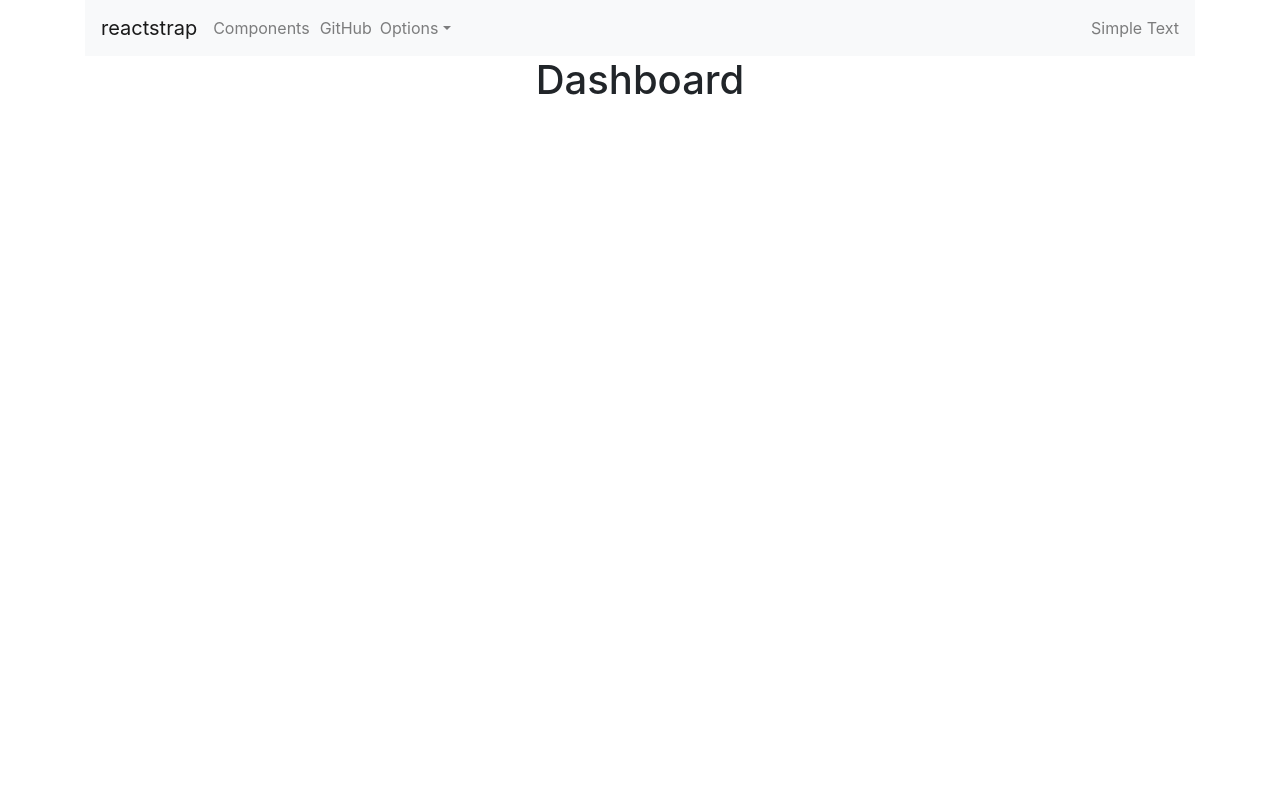
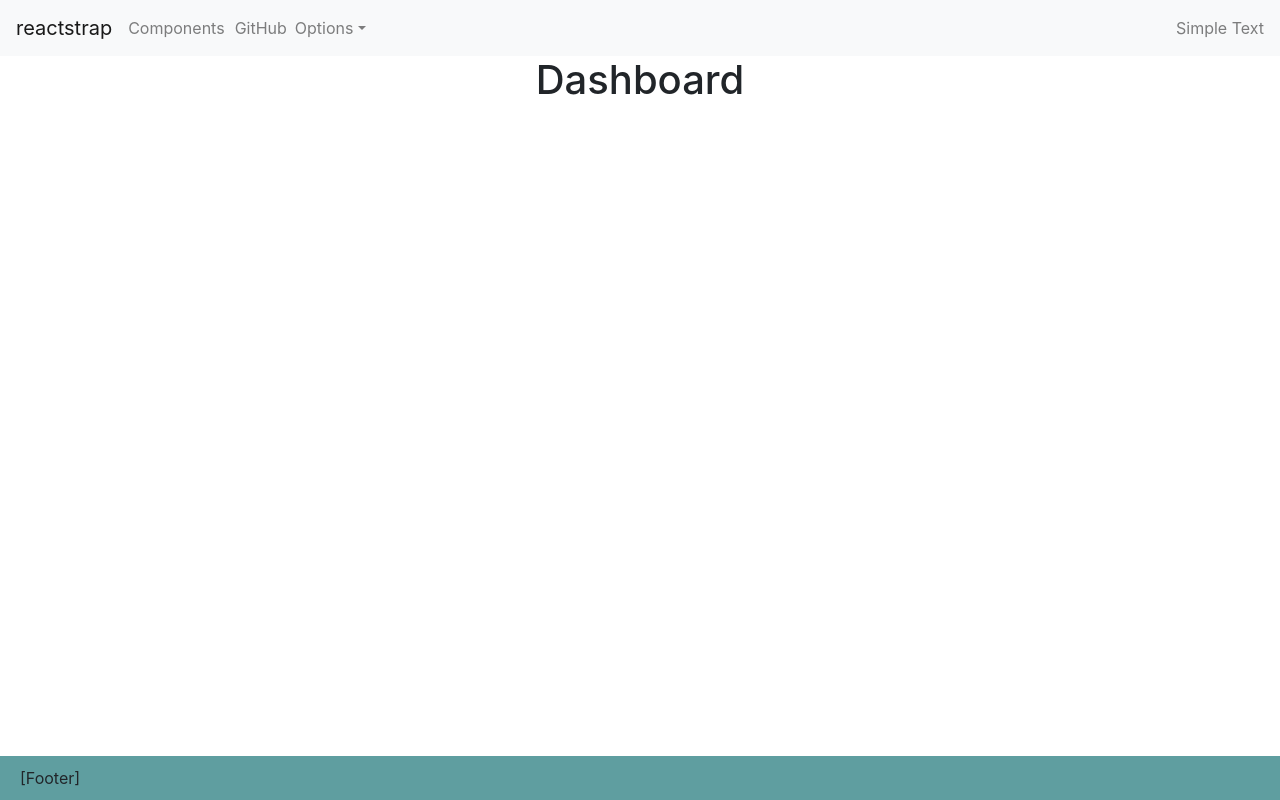
Before and after one commit to otaviohenrique1/app-loja-game-reactjs, a React (Create React App) app: page /dashboard in a window 1280 px wide. Built offline with nearby package versions, Linux system fonts and the light colour scheme.

Commit message:
Commit 9 dos arquivos

```diff
--- a/src/components/ContainerApp/index.tsx
+++ b/src/components/ContainerApp/index.tsx
@@ -1,16 +1,28 @@
 import { ReactNode } from "react";
 import { Container } from "reactstrap";
-import { NavbarApp } from "../Navbar";
+import styled from "styled-components";
+import { Footer } from "../Footer";
+import { Header } from "../Header";
 
 interface ContainerAppProps {
   children: ReactNode;
 }
 
+const ContainerEstilizado = styled(Container)`
+  display: flex;
+  flex-direction: column;
+  align-items: center;
+  justify-content: 'center';
+`;
+
 export function ContainerApp(props: ContainerAppProps) {
   return (
-    <Container>
-      <NavbarApp />
-      {props.children}
-    </Container>
+    <>
+      <Header />
+      <ContainerEstilizado>
+        {props.children}
+      </ContainerEstilizado>
+      <Footer />
+    </>
   );
 }
--- /dev/null
+++ b/src/components/Footer/index.tsx
@@ -0,0 +1,17 @@
+import styled from "styled-components";
+
+const FooterEstilizado = styled.footer`
+  position: absolute;
+  bottom: 0;
+  width: 100%;
+  background-color: cadetblue;
+  padding: 10px 20px;
+`;
+
+export function Footer() {
+  return (
+    <FooterEstilizado>
+      [Footer]
+    </FooterEstilizado>
+  );
+}
--- a/src/components/Navbar/index.tsx
+++ b/src/components/Header/index.tsx
@@ -1,7 +1,7 @@
 import { useState } from "react";
 import { Collapse, DropdownItem, DropdownMenu, DropdownToggle, Nav, Navbar, NavbarBrand, NavbarText, NavbarToggler, NavItem, UncontrolledDropdown } from "reactstrap";
 
-export function NavbarApp() {
+export function Header() {
   const [isOpen, setIsOpen] = useState<boolean>(false);
   const toggle = () => setIsOpen(!isOpen);
 
--- a/src/pages/dashboard/index.tsx
+++ b/src/pages/dashboard/index.tsx
@@ -3,12 +3,7 @@ import { ContainerApp } from "../../components/ContainerApp";
 export function Dashboard() {
   return (
     <ContainerApp>
-      <div style={{
-        display: 'flex',
-        flexDirection: 'column',
-        alignItems: 'center',
-        justifyContent: 'center'
-      }}>
+      <div>
         <h1>Dashboard</h1>
       </div>
     </ContainerApp>
```
Also changed, not shown: src/utils/utils.ts (line endings or trailing spaces).
